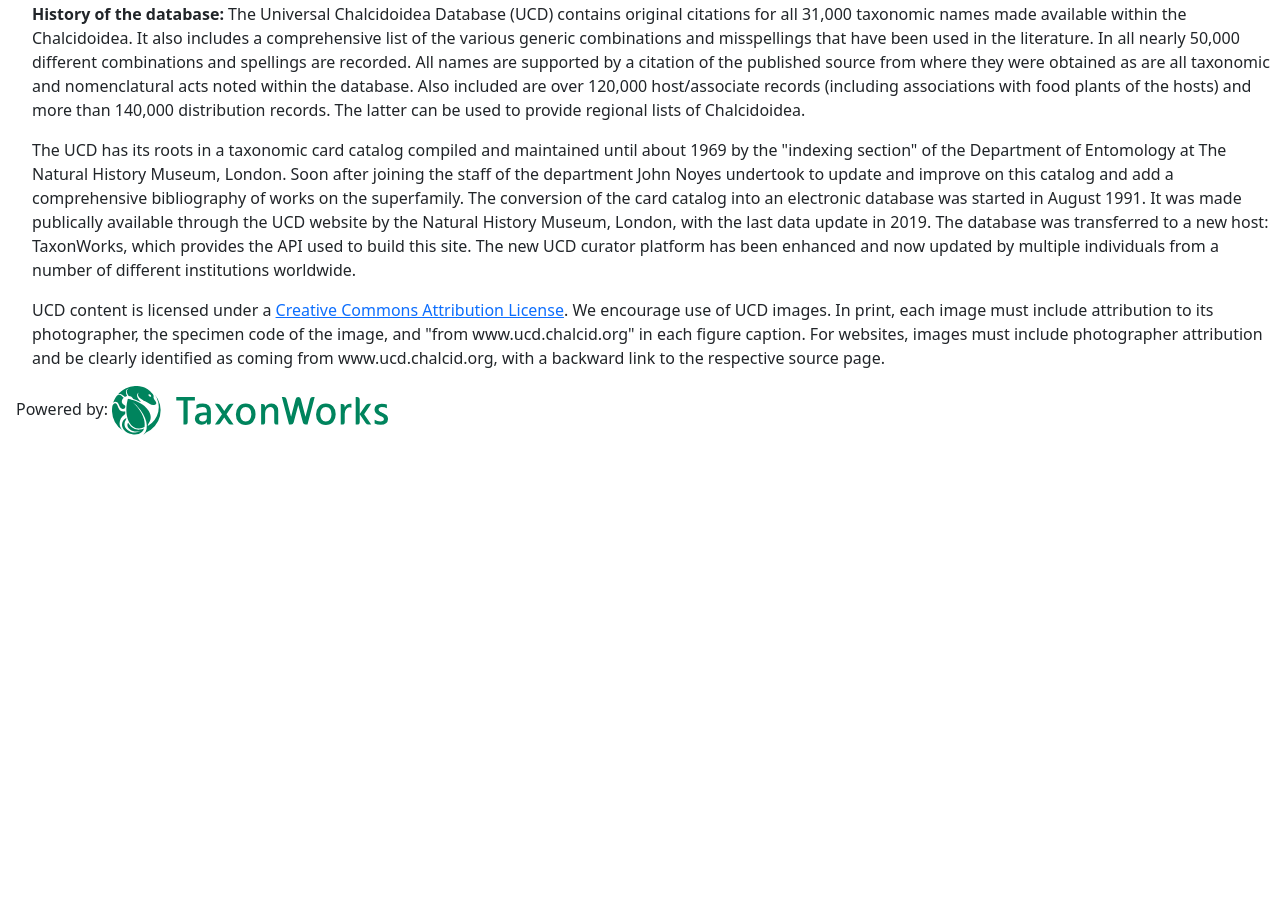
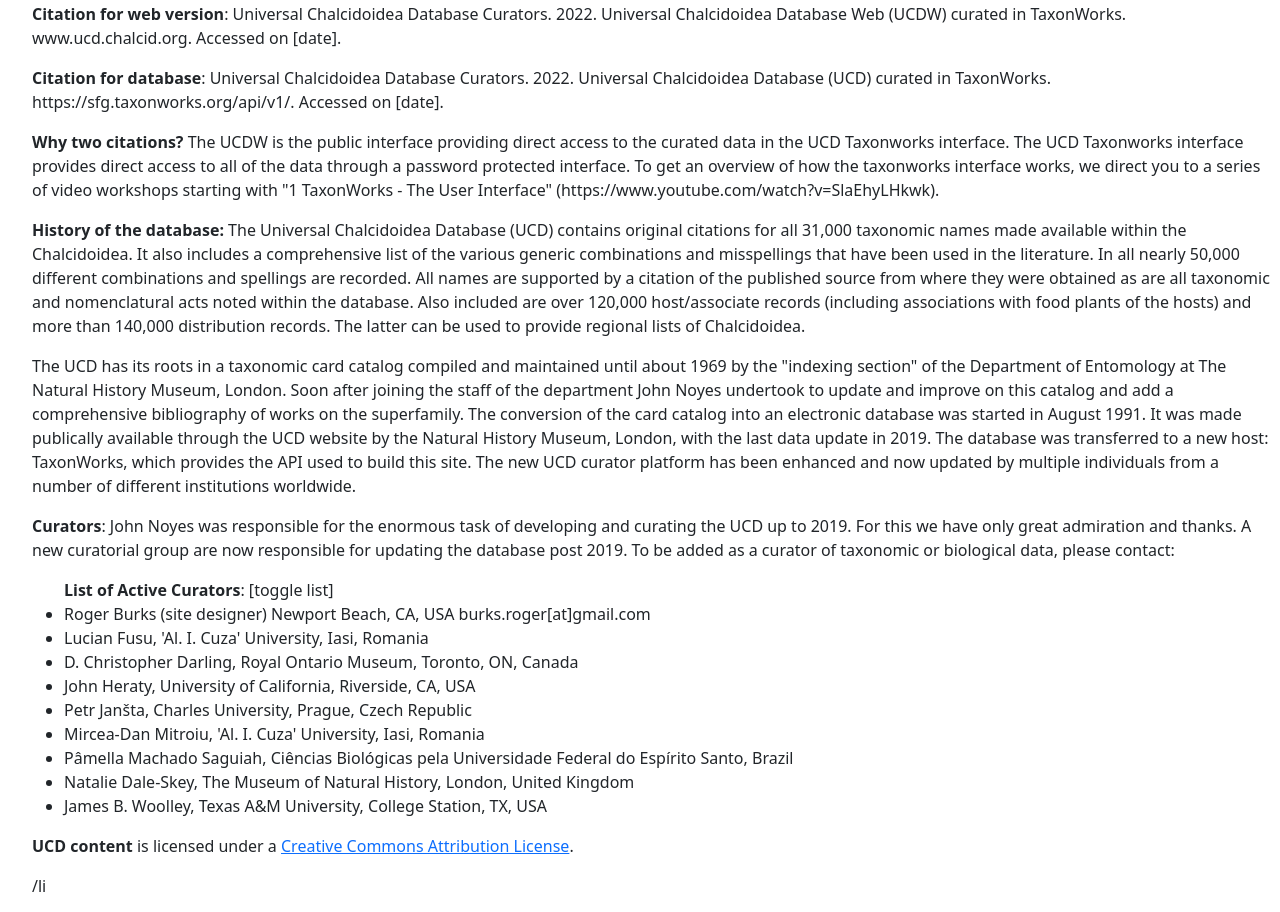
Before and after one commit to chalcid/ucd_website, a Vue app: page /#/ in a window 1280 px wide. Shown: the part 420-1332 px from the top of the page. Before the commit the page ends 856 px from the top, so only its background shows below. Built offline with nearby package versions, Linux system fonts and the light colour scheme.

Commit message:
Transfer the contents of ucdNew repository to here for public interface hosting

```diff
--- a/src/components/HomePage.vue
+++ b/src/components/HomePage.vue
@@ -18,11 +18,33 @@
     <h1>Universal Chalcidoidea Database</h1>
     <p><strong>About chalcids:</strong> Described as "gem-like inhabitants of the woodlands by most never seen nor dreamt of", chalcidoids include some of the most beautiful insects on the planet, but are amongst some of the most poorly known. They exhibit amazingly diverse life histories and profoundly influence all types of ecosytems, from rainforests to agriculture. Many species are natural enemies of insect pests and are used instead of pesticides to control them. As many as half a million species may exist, but only about 22,000 are documented, largely because chalcidoids are small to minute in size. The group includes the world's smallest adult insect, the degenerate male of <router-link :to="{ path: '/taxon', query: { taxonID: 471092 }}"><i>Dicopomorpha echmepterygis</i></router-link>, which is only a staggering 0.13mm long.</p>
 
+    <p><strong>Citation for web version</strong>: Universal Chalcidoidea Database Curators. 2022. Universal Chalcidoidea Database Web (UCDW) curated in TaxonWorks. www.ucd.chalcid.org. Accessed on [date].</p>
+
+    <p><strong>Citation for database</strong>: Universal Chalcidoidea Database Curators. 2022. Universal Chalcidoidea Database (UCD) curated in TaxonWorks. https://sfg.taxonworks.org/api/v1/. Accessed on [date].</p>
+
+    <p><strong>Why two citations?</strong> The UCDW is the public interface providing direct access to the curated data in the UCD Taxonworks interface. The UCD Taxonworks interface provides direct access to all of the data through a password protected interface. To get an overview of how the taxonworks interface works, we direct you to a series of video workshops starting with "1 TaxonWorks - The User Interface" (https://www.youtube.com/watch?v=SlaEhyLHkwk).</p>
+
     <p><strong>History of the database:</strong> The Universal Chalcidoidea Database (UCD) contains original citations for all 31,000  taxonomic names made available within the Chalcidoidea. It also includes a comprehensive list of the various generic combinations and misspellings that have been used in the literature. In all nearly 50,000 different combinations and spellings are recorded. All names are supported by a citation of the published source from where they were obtained as are all taxonomic and nomenclatural acts noted within the database. Also included are over 120,000 host/associate records (including associations with food plants of the hosts) and more than 140,000 distribution records. The latter can be used to provide regional lists of Chalcidoidea.</p>
 
     <p>The UCD has its roots in a taxonomic card catalog compiled and maintained until about 1969 by the "indexing section" of the Department of Entomology at The Natural History Museum, London. Soon after joining the staff of the department John Noyes undertook to update and improve on this catalog and add a comprehensive bibliography of works on the superfamily. The conversion of the card catalog into an electronic database was started in August 1991. It was made publically available through the UCD website by the Natural History Museum, London, with the last data update in 2019. The database was transferred to a new host: TaxonWorks, which provides the API used to build this site. The new UCD curator platform has been enhanced and now updated by multiple individuals from a number of different institutions worldwide.</p>
 
-    <p>UCD content is licensed under a <a href="http://creativecommons.org/licenses/by/4.0/">Creative Commons Attribution License</a>. We encourage use of UCD images. In print, each image must include attribution to its photographer, the specimen code of the image, and "from www.ucd.chalcid.org" in each figure caption. For websites, images must include photographer attribution and be clearly identified as coming from www.ucd.chalcid.org, with a backward link to the respective source page.</p>
+    <p><strong>Curators</strong>: John Noyes was responsible for the enormous task of developing and curating the UCD up to 2019. For this we have only great admiration and thanks. A new curatorial group are now responsible for updating the database post 2019. To be added as a curator of taxonomic or biological data, please contact:</p>
+
+    <ul><strong>List of Active Curators</strong>: [toggle list]
+      <li>Roger Burks (site designer) Newport Beach, CA, USA burks.roger[at]gmail.com</li>
+      <li>Lucian Fusu, 'Al. I. Cuza' University, Iasi, Romania</li>
+      <li>D. Christopher Darling, Royal Ontario Museum, Toronto, ON, Canada</li>
+      <li>John Heraty, University of California, Riverside, CA, USA</li>
+      <li>Petr Janšta, Charles University, Prague, Czech Republic</li>
+      <li>Mircea-Dan Mitroiu, 'Al. I. Cuza' University, Iasi, Romania</li>
+      <li>Pâmella Machado Saguiah, Ciências Biológicas pela Universidade Federal do Espírito Santo, Brazil</li>
+      <li>Natalie Dale-Skey, The Museum of Natural History, London, United Kingdom</li>
+      <li>James B. Woolley, Texas A&M University, College Station, TX, USA</li>
+    </ul>
+
+    <p><strong>UCD content</strong> is licensed under a <a href="http://creativecommons.org/licenses/by/4.0/">Creative Commons Attribution License</a>.</p>
+
+    <p>/li</p>
   </div>
 </template>
 
```
